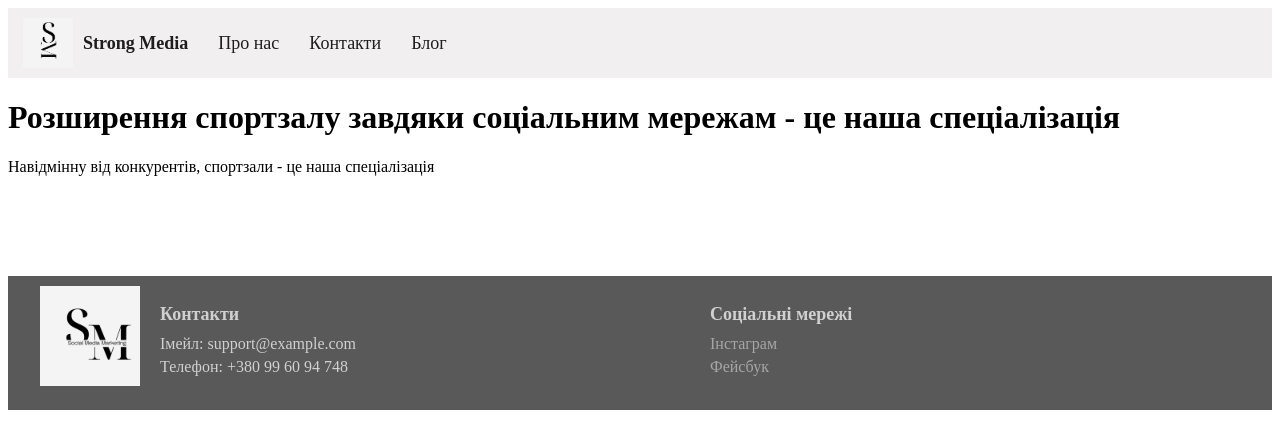
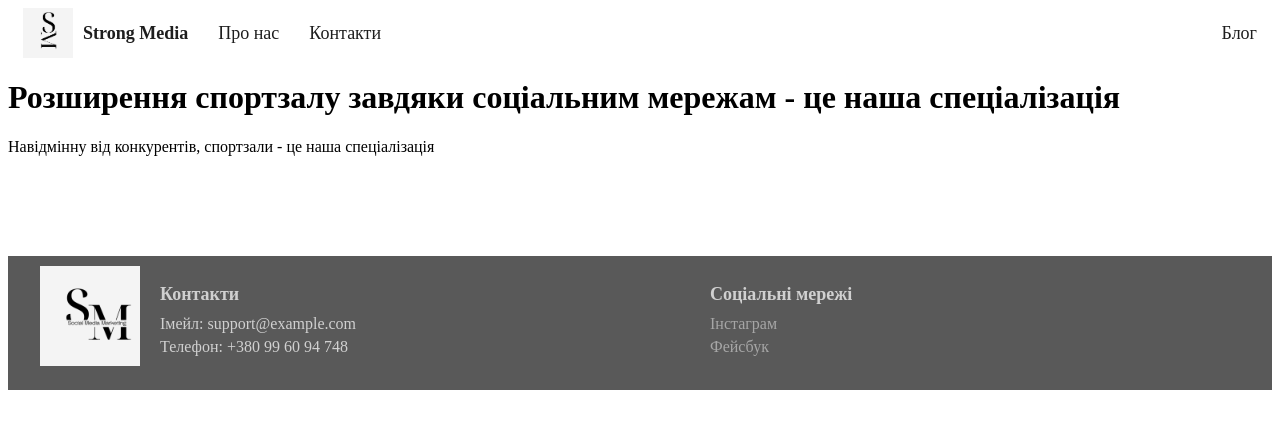
Before and after one commit to DdosTheDeveloper/DdosTheDeveloper.github.io, a plain HTML site: page index.html in a window 1280 px wide. Drawn offline with Linux system fonts and the light colour scheme.

Commit message:
Add files via upload

```diff
--- a/index.html
+++ b/index.html
@@ -2,7 +2,8 @@
 <html lang="en">
 <head>
   <meta charset="UTF-8">
-  <meta name="Social Media Marketing Agency for gyms" content="СММ агенція для реклами та просунення спортзалів">
+  <meta name="description" content="СММ агенція для реклами та просунення спортзалів">
+  <meta name="viewport" content="width=device-width, initial-scale=1.0">
   <title>Home</title>
   <script type="module" src="menu.js"></script>
   <script type="module" src="footer.js"></script>
@@ -17,7 +18,5 @@
     <h1>Розширення спортзалу завдяки соціальним мережам - це наша спеціалізація</h1>
     <p>Навідмінну від конкурентів, спортзали - це наша спеціалізація</p>
   </div>
-
-  <!-- МЕНЮ НЕ ДОДАЄМО У HTML - воно додається через JavaScript -->
 </body>
 </html>
--- a/menu.css
+++ b/menu.css
@@ -1,4 +1,4 @@
-.top-menu {
+top-menu {
     position: relative;
     top: 0;
     left: 0;
@@ -35,7 +35,9 @@
     align-items: center; /* Center logo and text vertically */
 }
 
-
+.top-menu li:last-child {
+    margin-left: auto;
+}
 
 /* Logo and text wrapper */
 .logo-text-wrapper {
--- a/menu.js
+++ b/menu.js
@@ -22,18 +22,11 @@ const articles = {
 // Головна функція створення меню
 export function createTopMenu() {
   document.addEventListener("DOMContentLoaded", function () {
-    // Перевіряємо, чи меню вже існує, щоб не додавати його повторно
-    if (!document.querySelector('.top-menu')) {
     document.body.insertAdjacentHTML(
       "afterbegin",
       `
       <div class="top-menu">
-          <div class="menu-toggle" id="menu-toggle">
-            <span class="bar"></span>
-            <span class="bar"></span>
-            <span class="bar"></span>
-          </div>
-          <ul id="menu-list">
+        <ul>
           <li class="logo-item">
             <a href="#" data-page="home">
               <div class="logo-text-wrapper">
@@ -49,15 +42,6 @@ export function createTopMenu() {
       </div>
       `
     );
-    }
-
-    // Обробник для відкриття/закриття меню
-    const menuToggle = document.getElementById("menu-toggle");
-    const topMenu = document.querySelector(".top-menu");
-
-    menuToggle.addEventListener("click", function () {
-      topMenu.classList.toggle("active");
-    });
 
     const menuLinks = document.querySelectorAll(".top-menu a");
     menuLinks.forEach((link) => {
```
Lines whose indentation alone changed are shown as unchanged.
